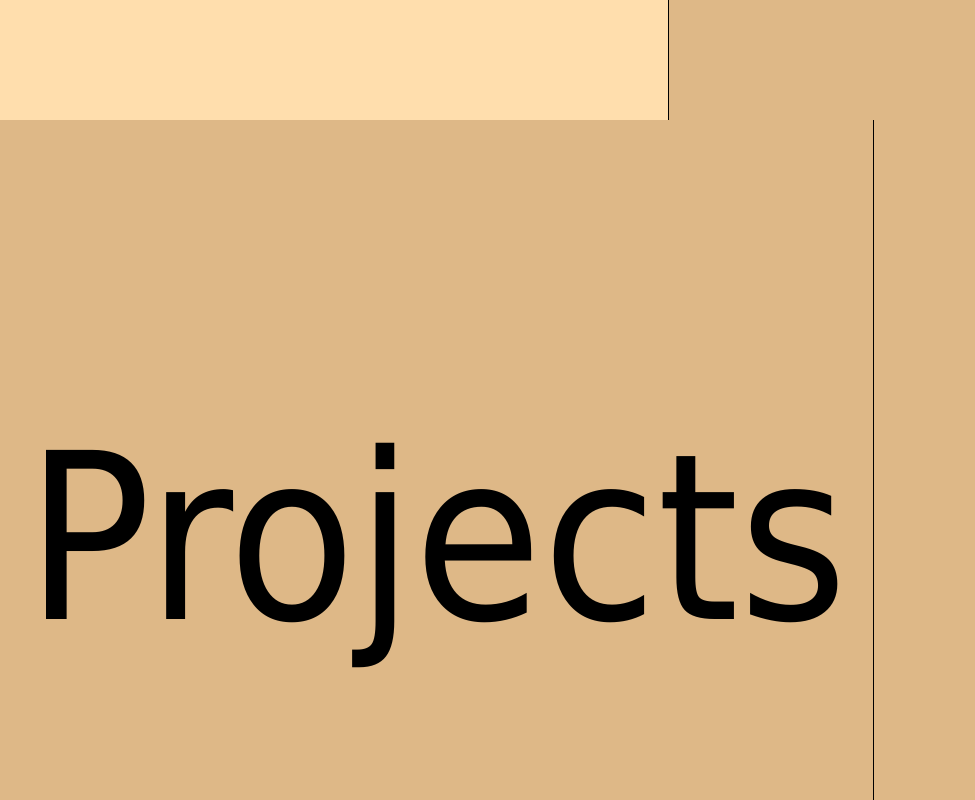
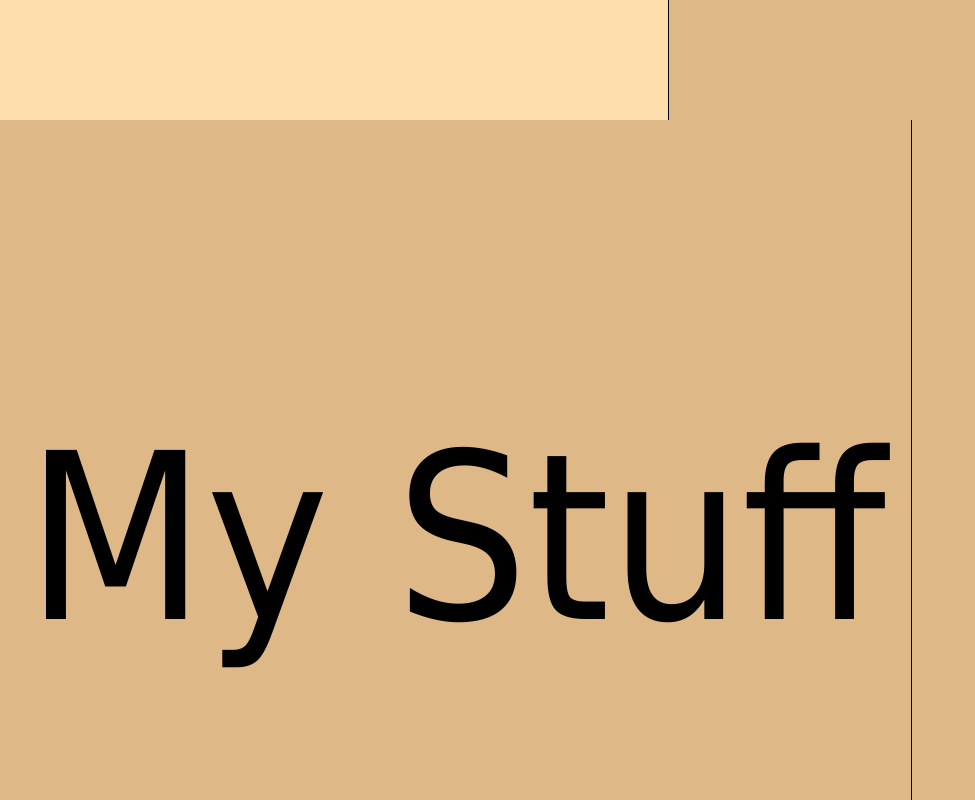
Before and after one commit to Filipkovarik/Filipkovarik.github.io, a plain HTML site: page WIP/topnav.htm in a window 1280 px wide. Shown: the part 680-1480 px from the top of the page, without its empty margins (0-975 px from the left). Drawn offline with Linux system fonts and the light colour scheme.

Commit message:
Changing names and fixing links

```diff
--- a/WIP/topnav.htm
+++ b/WIP/topnav.htm
@@ -3,5 +3,5 @@
 <link rel="stylesheet" href="css/base.css">
 <link rel="stylesheet" href="css/topnav.css">
 </head>
-<body><topnav><navitemout><a href="index.htm" target="_parent"><navitem>Home</navitem></a></navitemout><navitemout><a href="projects/index.htm" target="_parent"><navitem>Projects</navitem></a></navitemout><navitemout><a href="about_me/index.htm" target="_parent"><navitem>About</navitem></a></navitemout></topnav><!--<shadow></shadow>--></body>
+<body><topnav><navitemout><a href="index.htm" target="_parent"><navitem>Home</navitem></a></navitemout><navitemout><a href="projects/index.htm" target="_parent"><navitem>My Stuff</navitem></a></navitemout><navitemout><a href="about-me/index.htm" target="_parent"><navitem>About me</navitem></a></navitemout></topnav><!--<shadow></shadow>--></body>
 </html>
```
